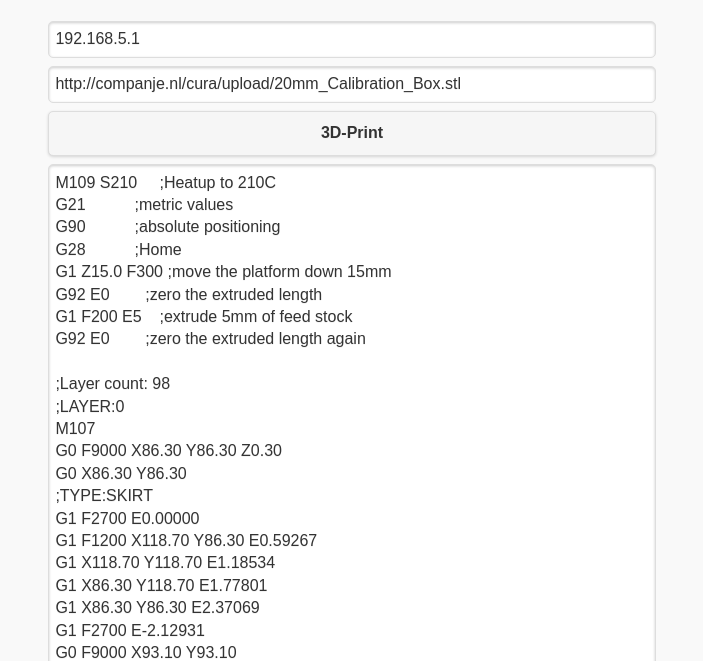
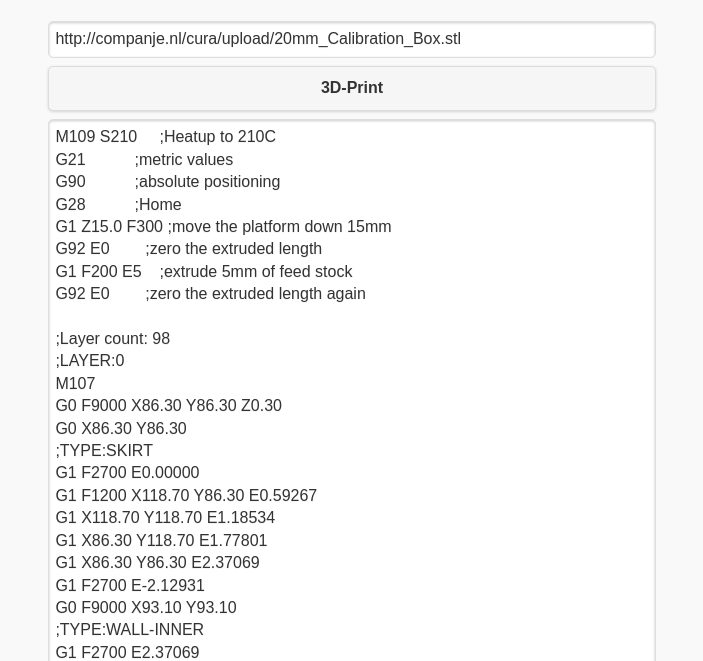
Before and after one commit to companje/Doodle3D-stl, a plain HTML site: page index.html in a window 1280 px wide. Shown: the part 139-800 px from the top of the page, without its empty margins (288-991 px from the left). Drawn offline with Linux system fonts and the light colour scheme.

Commit message:
Hiding what we don't use

```diff
--- a/index.html
+++ b/index.html
@@ -22,7 +22,7 @@
 
   <div role="main" class="ui-content">
     <!-- <input type="file" name="file" placeholder="STL file" value="" disabled="yes" > -->
-    <input type="text" id="txtWiFiBoxIP" name="txtWiFiBoxIP" value="192.168.5.1">
+    <!-- <input type="text" id="txtWiFiBoxIP" name="txtWiFiBoxIP" value="192.168.5.1"> -->
     <input type="text" id="stl_file" name="stl_file" placeholder="http://yoursite.com/yourstl.stl" value="http://companje.nl/cura/upload/20mm_Calibration_Box.stl">
     <a href="#printing" class="ui-shadow ui-btn ui-corner-all" id="btnPrint">3D-Print</a>
     <textarea id="txt_gcode">M109 S210     ;Heatup to 210C
```
